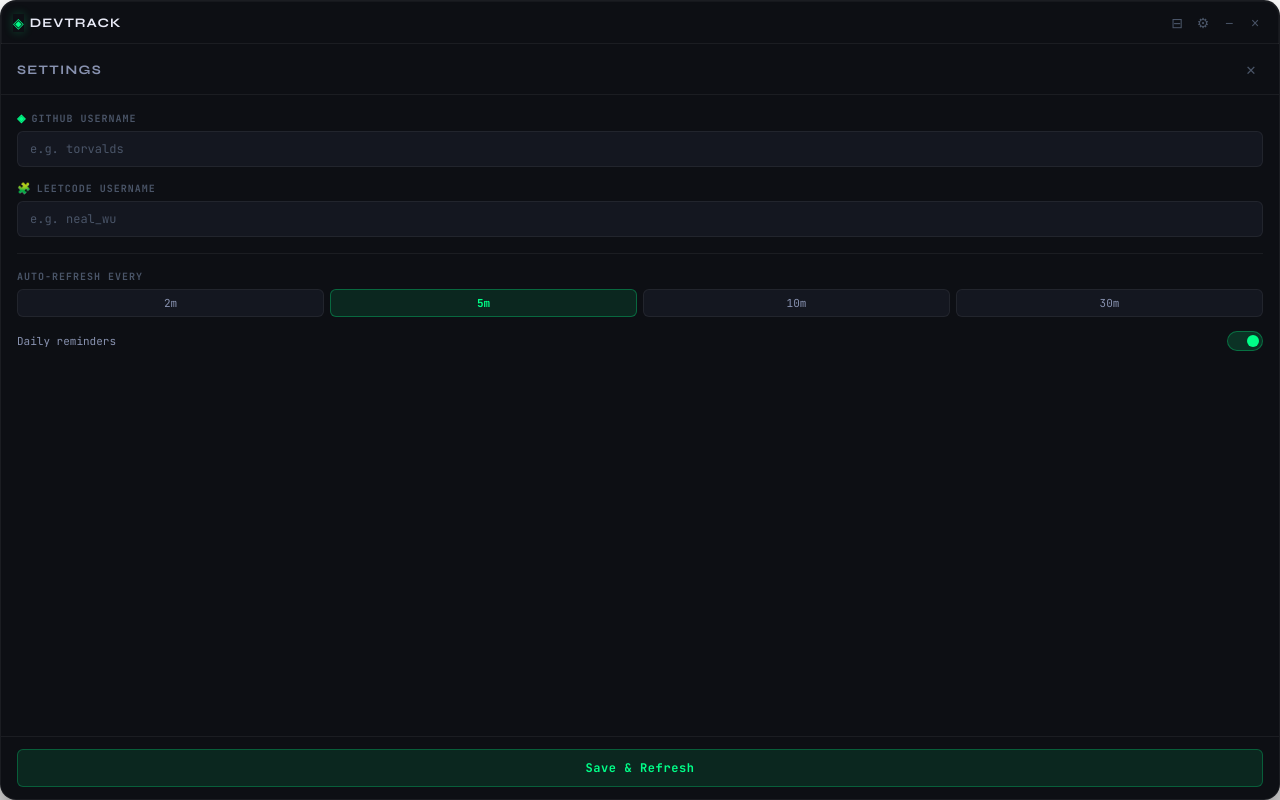
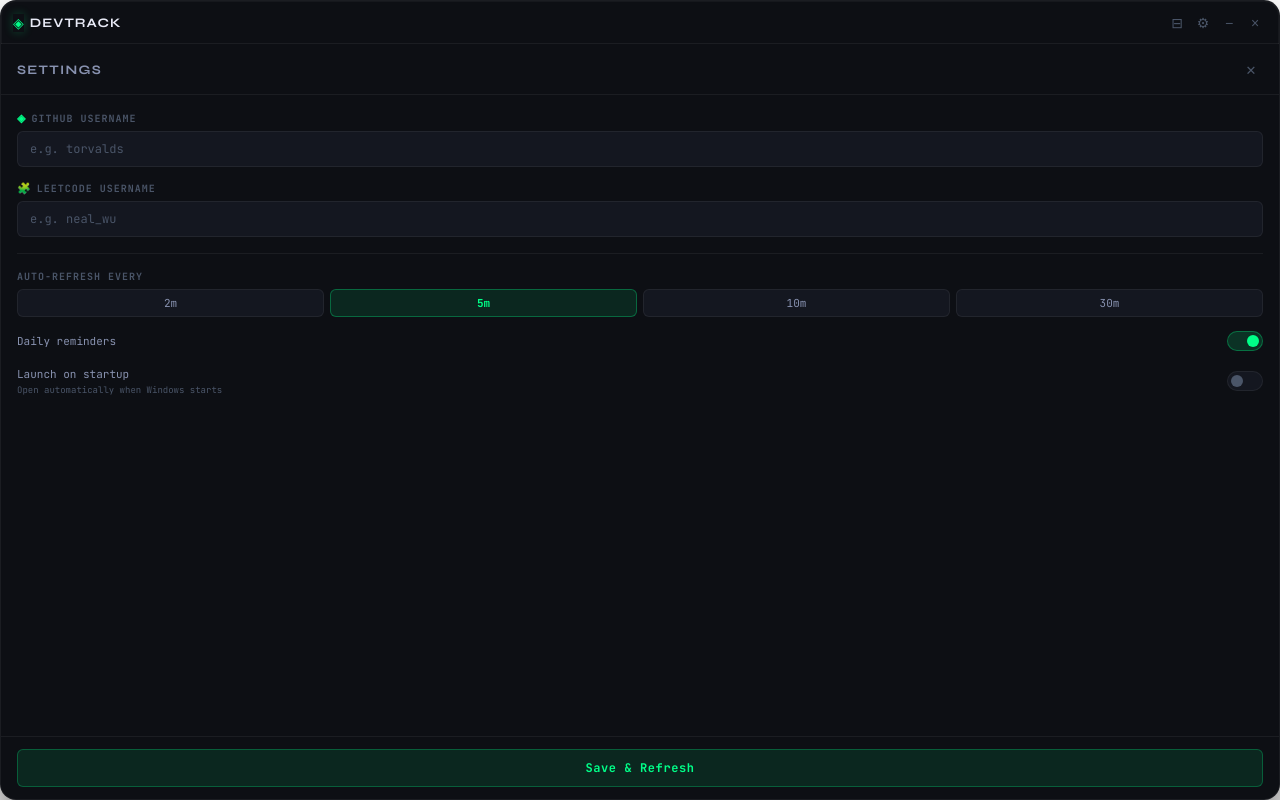
Before and after one commit to MacroMan17/DevTrack_Widget, a React (Vite) app: page / in a window 1280 px wide. Both pictures are taken after a click on the button "Settings". Built offline with nearby package versions, Linux system fonts and the light colour scheme.

Commit message:
Add launch on startup toggle in settings

```diff
--- a/src/components/SettingsPanel.jsx
+++ b/src/components/SettingsPanel.jsx
@@ -7,12 +7,13 @@
   const [leetcode, setLeetcode] = useState(usernames.leetcode || '');
   const [interval, setInterval] = useState(settings.refreshInterval || 5);
   const [notifs,   setNotifs]   = useState(settings.notifications !== false);
+  const [startup,  setStartup]  = useState(settings.launchOnStartup || false);
   const [saved,    setSaved]    = useState(false);
 
   const handleSave = () => {
     onSave({
       usernames: { github: github.trim(), leetcode: leetcode.trim() },
-      settings:  { refreshInterval: interval, notifications: notifs },
+      settings:  { refreshInterval: interval, notifications: notifs, launchOnStartup: startup },
     });
     setSaved(true);
     setTimeout(() => setSaved(false), 1500);
@@ -82,6 +83,20 @@
           <button
             className={`toggle ${notifs ? 'toggle--on' : ''}`}
             onClick={() => setNotifs(!notifs)}
+          >
+            <span className="toggle-knob" />
+          </button>
+        </div>
+
+        {/* Launch on startup toggle */}
+        <div className="toggle-row">
+          <div>
+            <span className="toggle-label">Launch on startup</span>
+            <span className="toggle-sublabel">Open automatically when Windows starts</span>
+          </div>
+          <button
+            className={`toggle ${startup ? 'toggle--on' : ''}`}
+            onClick={() => setStartup(!startup)}
           >
             <span className="toggle-knob" />
           </button>
@@ -240,6 +255,13 @@
           color: var(--text-secondary);
         }
 
+        .toggle-sublabel {
+          display: block;
+          font-size: 9px;
+          color: var(--text-muted);
+          margin-top: 2px;
+        }
+
         .toggle {
           width: 36px;
           height: 20px;
```
Also changed, not shown: main.js (+7 -0 lines).
